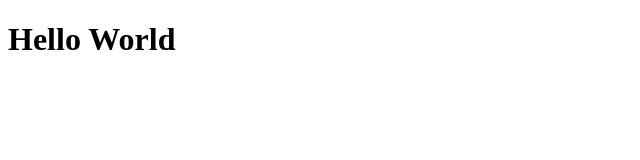
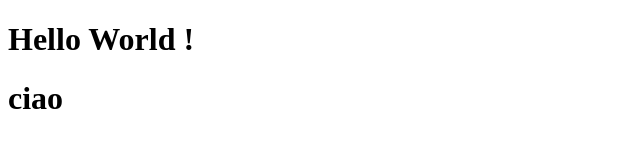
Before and after one commit to RiccardoGabba/test_git, a plain HTML site: page index.html in a window 1280 px wide. Shown: the whole page, without its empty margins (0-640 px from the left). Drawn offline with Linux system fonts and the light colour scheme.

Commit message:
added a title

```diff
--- a/index.html
+++ b/index.html
@@ -6,6 +6,7 @@
     <title>Document</title>
 </head>
 <body>
-    <h1>Hello World </h1>
+    <h1>Hello World !</h1>
+    <h1>ciao</h1>
 </body>
 </html>
```
